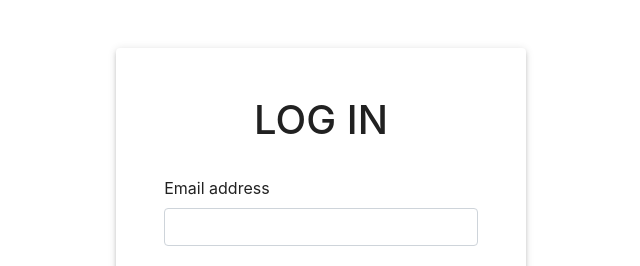
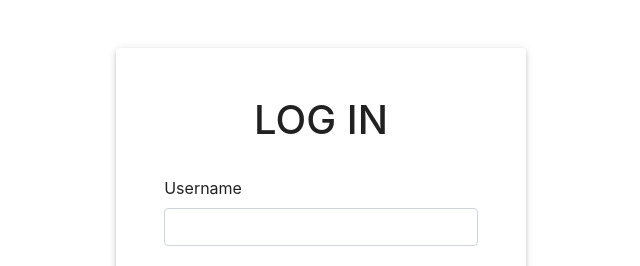
Before and after one commit to RR190701/e-Auction, a React (Create React App) app: page /log-in in a window 1280 px wide. Shown: the top 266 px of the page, without its empty margins (319-959 px from the left). Built offline with nearby package versions, Linux system fonts and the light colour scheme.

Commit message:
no specific changes

```diff
--- a/src/components/Login/LogIn.js
+++ b/src/components/Login/LogIn.js
@@ -29,12 +29,12 @@ const LogIn = () => {
 
     const classes = useStyles();
 
-    const [account, setAccount] = useState({ emailAddress:"", password: ""});
+    const [account, setAccount] = useState({ emailAddress :"", password: ""});
     const [errors, setErrors] = useState({});
 
 
   const  schema = {
-    emailAddress: Joi.string().email().required().label("Email"),
+    emailAddress: Joi.string().required().label("User Name"),
     password: Joi.string().min(8).max(15).required().label("Password")
   };
 
@@ -99,7 +99,7 @@ return errors;
 <h1 className="text-center pb-4 pt-5">LOG IN</h1>
       <form onSubmit={HandleSubmit}>
   <div className="mb-3">
-    <label htmlFor="exampleInputEmail1" className="form-label">Email address</label>
+    <label htmlFor="exampleInputEmail1" className="form-label">Username</label>
     <input type="text" value ={account.emailAddress}
     onChange={HandleChange}
     name = "emailAddress"
```
Also changed, not shown: 1 other file (tests, documents, lock files or other folders).
